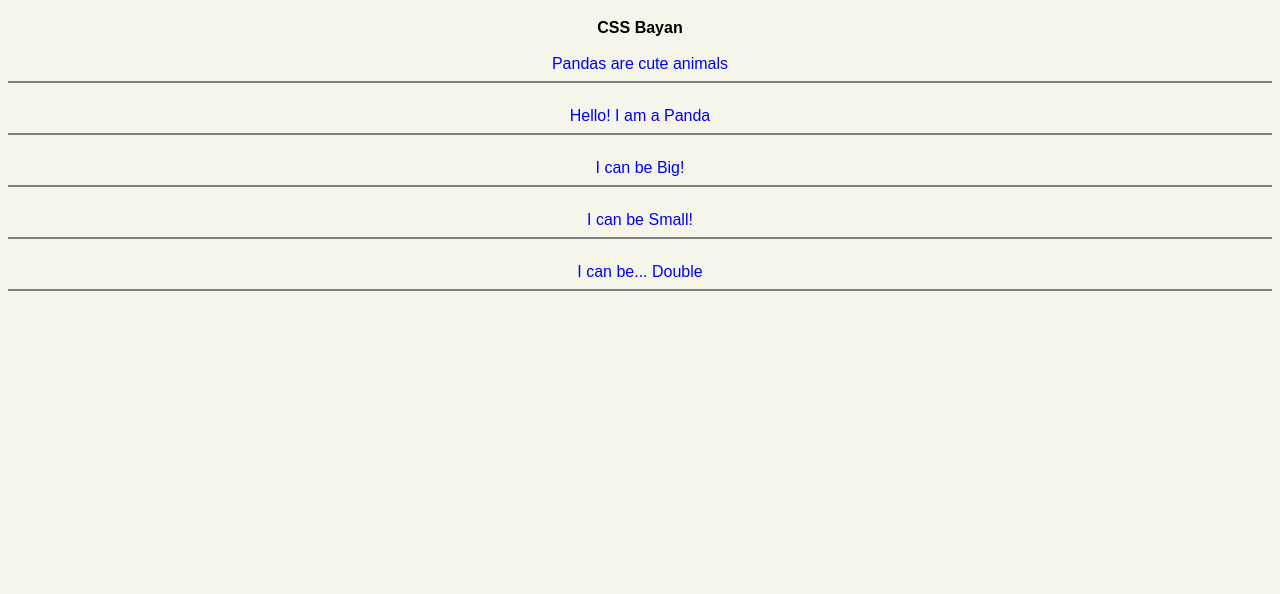
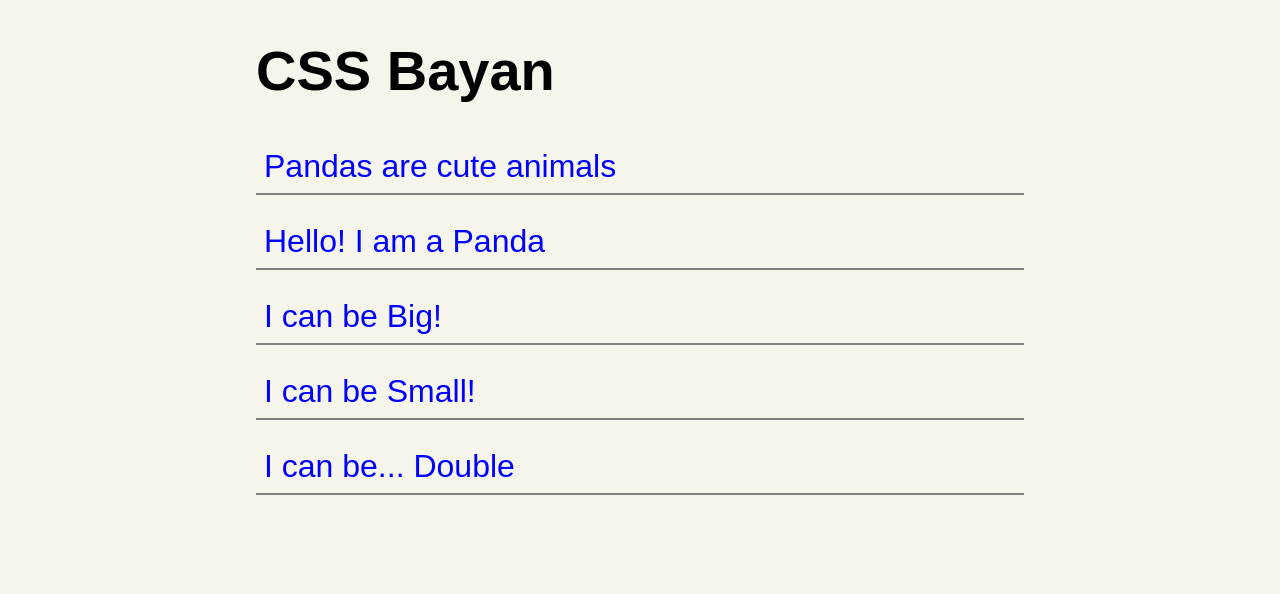
Before and after one commit to AnnaS86/cssBayan, a plain HTML site: page cssBayan/index.html in a window 1280 px wide. Drawn offline with Linux system fonts and the light colour scheme.

Commit message:
feat: add media query

```diff
--- a/cssBayan/index.html
+++ b/cssBayan/index.html
@@ -10,36 +10,47 @@
 <body>
   <h1 class="main-header">CSS Bayan</h1>
   <div class="accordion">
+
     <div class="accordion-item">
-      <div class="accordion-header">Pandas are cute animals</div>
-      <div class="accordion-img">
-          <img class="img" src="img/1.png" alt="panda_1">
-      </div>
+      <input type="radio" id="item1" name="item-group">
+      <label for="item1" class="item-header">Pandas are cute animals</label>
+      <section class="img">
+        <img class="img" src="img/1.png" alt="panda_1">
+      </section>
     </div>
+
     <div class="accordion-item">
-      <div class="accordion-header">Hello! I am a Panda</div>
-      <div class="accordion-img">
-          <img class="img" src="img/2.png" alt="panda_2">
-      </div>
+      <input type="radio" id="item2" name="item-group">
+      <label for="item2" class="item-header">Hello! I am a Panda</label>
+      <section class="img">
+        <img class="img" src="img/2.png" alt="panda_2">
+      </section>
     </div>
+
     <div class="accordion-item">
-      <div class="accordion-header">I can be Big!</div>
-      <div class="accordion-img">
-          <img class="img" src="img/3.png" alt="panda_3">
-      </div>
+      <input type="radio" id="item2" name="item-group">
+      <label for="item3" class="item-header">I can be Big!</label>
+      <section class="img">
+        <img class="img" src="img/3.png" alt="panda_3">
+      </section>
     </div>
+
     <div class="accordion-item">
-      <div class="accordion-header">I can be Small!</div>
-      <div class="accordion-img">
-          <img class="img" src="img/4.png" alt="panda_4">
-      </div>
+      <input type="radio" id="item2" name="item-group">
+      <label for="item4" class="item-header">I can be Small!</label>
+      <section class="img">
+        <img class="img" src="img/4.png" alt="panda_4">
+      </section>
     </div>
+
     <div class="accordion-item">
-      <div class="accordion-header">I can be... Double</div>
-      <div class="accordion-img">
-          <img class="img" src="img/5.png" alt="panda_5">
-      </div>
+      <input type="radio" id="item2" name="item-group">
+      <label for="item4" class="item-header">I can be... Double</label>
+      <section class="img">
+        <img class="img" src="img/5.png" alt="panda_5">
+      </section>
     </div>
+
   </div>
 </body>
 </html>
--- a/cssBayan/style.css
+++ b/cssBayan/style.css
@@ -1,79 +1,128 @@
+html, body {
+  width: 100%;
+  height: 100vh;
+  margin: 0;
+  padding: 0;
+}
+
 body {
+  display: flex;
+  flex-direction: column;
+  box-sizing: border-box;
+  height: 100vh;
+  margin: 0;
+  padding: 0 20vw;
+  font-family:Arial, Helvetica, sans-serif;
+  background-color:#F5F5EB;
+}
 
+.main-header {
+  font-size: 2em;
   display: flex;
+}
+
+.accordion-item, .item-header {
+  font-size: 0.8em;
+  display: none;
+  cursor: pointer;
+}
+
+.accordion-item {
+  margin: 0;
+  display: flex;
+  flex-direction: column;
   justify-content: center;
-  flex-direction: column;
-  background-color:#F5F5EB;
   cursor: pointer;
-  font-family:Arial, Helvetica, sans-serif;
-  font-size: 16px;
-
-}
-.main-header {
-  font-size: 16px;
-  display: flex;
-  justify-content: center;
 }
 
 .img {
-  height: 300px;
-  /* width: auto;  */
-
+  display: flex;
+  justify-content: center;
+  max-height: 0;
+  overflow: hidden;
+  margin: 10px;
+  transition: max-height: 0.3s ease-out;
 }
 
-.accordion {
-  /* display: flex;
-  flex-direction: column;
-  justify-content: center; */
+/*.accordion-item:not(:first-of-type) .img {
+  display: none;
 }
 
-.accordion-item {
-  margin-bottom: 1rem;
-  display: flex;
-  flex-direction: column;
-  justify-content: center;
+.accordion-item:first-of-type .img {
+  display: block;
+
+} */
+
+
+
+/* Спрятать радио-метку */
+input[type="radio"] {
+  display: none;
 }
 
-.accordion-header {
-  /* Выровнять по центру */
+.item-header {
   display: flex;
-  justify-content: center;
+  justify-content: left;
   color:blue;
   border-bottom: 2px solid grey;
-  /* cursor: pointer; */
+  cursor: pointer;
   padding: 0.5rem;
   background-color: #F5F5EB;
 }
 
-.accordion-img {
-  /* Выровнять картинку по центру */
-  display: flex;
-  justify-content: center;
-  overflow: hidden;
-  /* opacity: 1; */
+/* .accordion-item:checked .img {
   max-height: 0;
+  transition: overflow 0.3s, max-height 0.5s ease-in-out;
+} */
+
+
+/*.img:visited .img {
+  overflow: visible;
+  max-height: 300px;
+  transition: max-height 0.5s ease-in; */
+   */
+
+
+ /* .accordion-item:active .img {
+  overflow: visible;
+  max-height: 300px;
+  transition: max-height 100s ease-in;
+}  */
+
+/* Медиазапросы */
+
+@media screen and (max-width: 819.98px) {
+  .accordion:hover .item-header {
+    color:rgb(0, 0, 0);
+  }
+
+  .accordion-item:hover .img {
+    max-height: 60vh;
+    transition: overflow 0.3s, max-height 0.5s ease-out;
+  }
+
 }
 
-.accordion-item:hover .accordion-header {
-  color:rgb(0, 0, 0);
+@media screen and (min-width: 820px) and (max-width: 1919.98px) {
+  .main-header {
+    font-size: 3.5rem;
+  }
+  .item-header {
+    font-size: 2rem;
+  }
+  .accordion-item:hover .img {
+    max-height: 40vh;
+  }
 }
 
-.accordion-item:hover .accordion-img {
-  overflow: visible;
-  max-height: 300px;
-  /* opacity: 0; */
-  transition: overflow 0.3s, max-height 0.3s ease-out;
+@media screen and (min-width: 1920px) {
+  .main-header {
+    font-size: 4.5rem;
+  }
+  .item-header {
+    font-size: 2.5rem;
+  }
+  .accordion-item:hover .img {
+    max-height: 40vh;
+  }
 }
-
-/* .accordion-img:visited .accordion-img {
-  overflow: visible;
-  max-height: 300px; */
-  /* transition: max-height 0.5s ease-in; */
-}
-
-
-.accordion-item:active .accordion-img {
-  overflow: visible;
-  max-height: 300px;
-  /* transition: max-height 100s ease-in; */
-}
```
Also changed, not shown: cssBayan/img/bell-regular.svg (deleted), cssBayan/img/bell-solid.svg (deleted).
